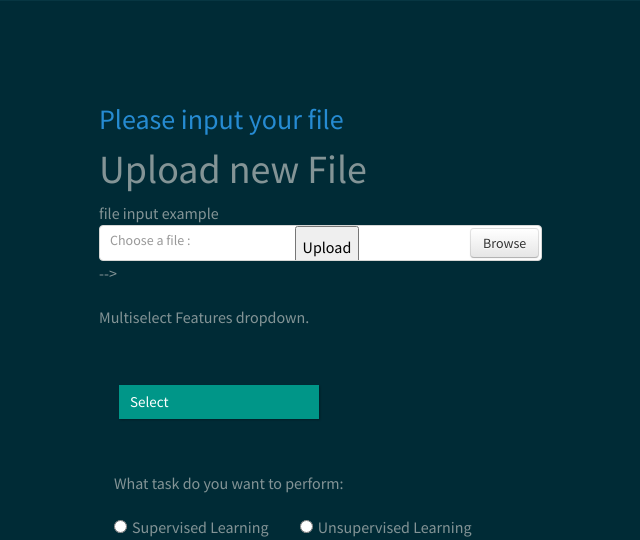
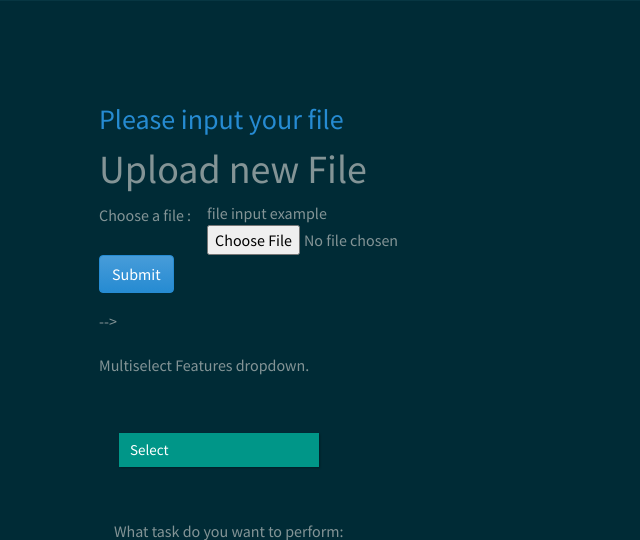
Before and after one commit to DataRobots/datafit, a Flask app: template templates/index.html in a window 1280 px wide. Shown: the part 547-1087 px from the top of the page, without its empty margins (16-656 px from the left). Run offline with Flask 2, Linux system fonts and the light colour scheme; the template is opened without the code that fills it, so the values that code supplies are empty; some libraries are stand-ins or nearby versions.

Commit message:
commit
submit

```diff
--- a/app.py
+++ b/app.py
@@ -9,7 +9,7 @@ from keras.applications.xception import (
     Xception, preprocess_input, decode_predictions)
 from keras import backend as K
 
-from flask import Flask, request, redirect, url_for, jsonify
+from flask import Flask, request, redirect, url_for, jsonify, render_template
 
 app = Flask(__name__)
 app.config['UPLOAD_FOLDER'] = 'Uploads'
@@ -51,7 +51,7 @@ def prepare_image(img):
     return img
 
 
-@app.route('/', methods=['GET', 'POST'])
+@app.route('/upload', methods=['GET', 'POST'])
 def upload_file():
     data = {"success": False}
     if request.method == 'POST':
--- a/static/style.css
+++ b/static/style.css
@@ -9,7 +9,7 @@ div {
 /* input [type = file]
 ----------------------------------------------- */
 
-input[type=file] {
+/*input[type=file] {
   display: block !important;
   right: 1px;
   top: 1px;
@@ -36,11 +36,11 @@ input[type=file] {
 
   &:before, input, label {
     cursor: pointer !important;
-  }
+  }*/
   /* File upload button */
-  &:before {
+/*  &:before {*/
     /* inherit from boostrap btn styles */
-    padding: 4px 12px;
+ /*   padding: 4px 12px;
     margin-bottom: 0;
     font-size: 14px;
     line-height: 20px;
@@ -57,10 +57,10 @@ input[type=file] {
     border-bottom-color: #b3b3b3;
     border-radius: 4px;
     box-shadow: inset 0 1px 0 rgba(255, 255, 255, 0.2), 0 1px 2px rgba(0, 0, 0, 0.05);
-    transition: color 0.2s ease;
+    transition: color 0.2s ease;*/
 
     /* add more custom styles*/
-    content: 'Browse';
+  /*  content: 'Browse';
     display: block;
     position: absolute;
     z-index: 1;
@@ -94,7 +94,7 @@ input[type=file] {
     margin-bottom: 0px;
     cursor: text;
   }
-}
+}*/
 
 /* drop down selector*/
 input:focus,input:active {
--- a/templates/index.html
+++ b/templates/index.html
@@ -63,9 +63,9 @@
         <span class="control-fileupload">
           <label for="file">Choose a file :</label>
           <form method=post enctype=multipart/form-data>
-        <form method=post enctype=multipart/form-data>
+
        <p><input type= "file" id= "file">
-        <input type="submit" value = "Upload"></p>
+      <input type="submit" class="btn btn-info" value="Submit"></p>
      </form>
    </span>
         </span>
```
